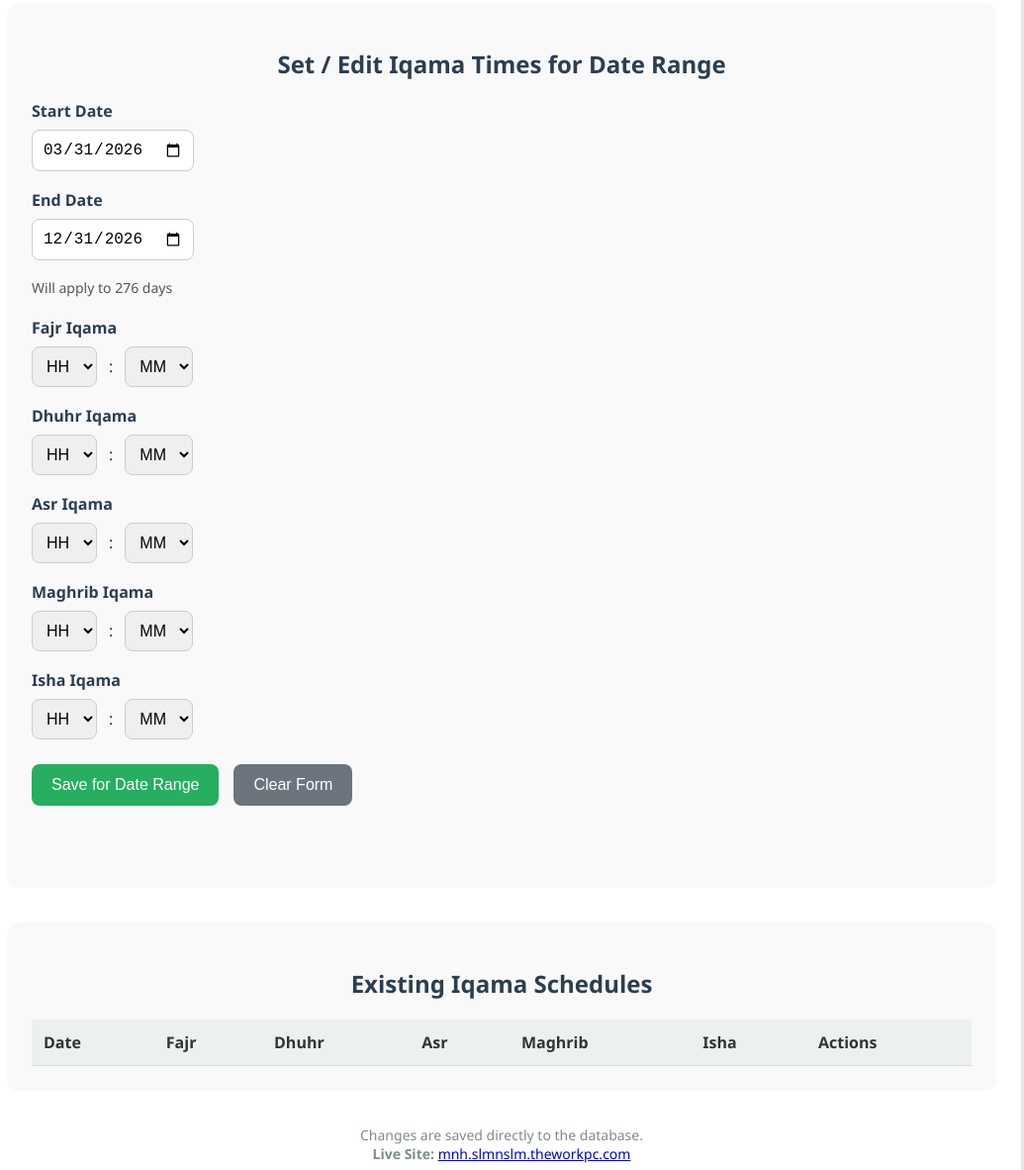
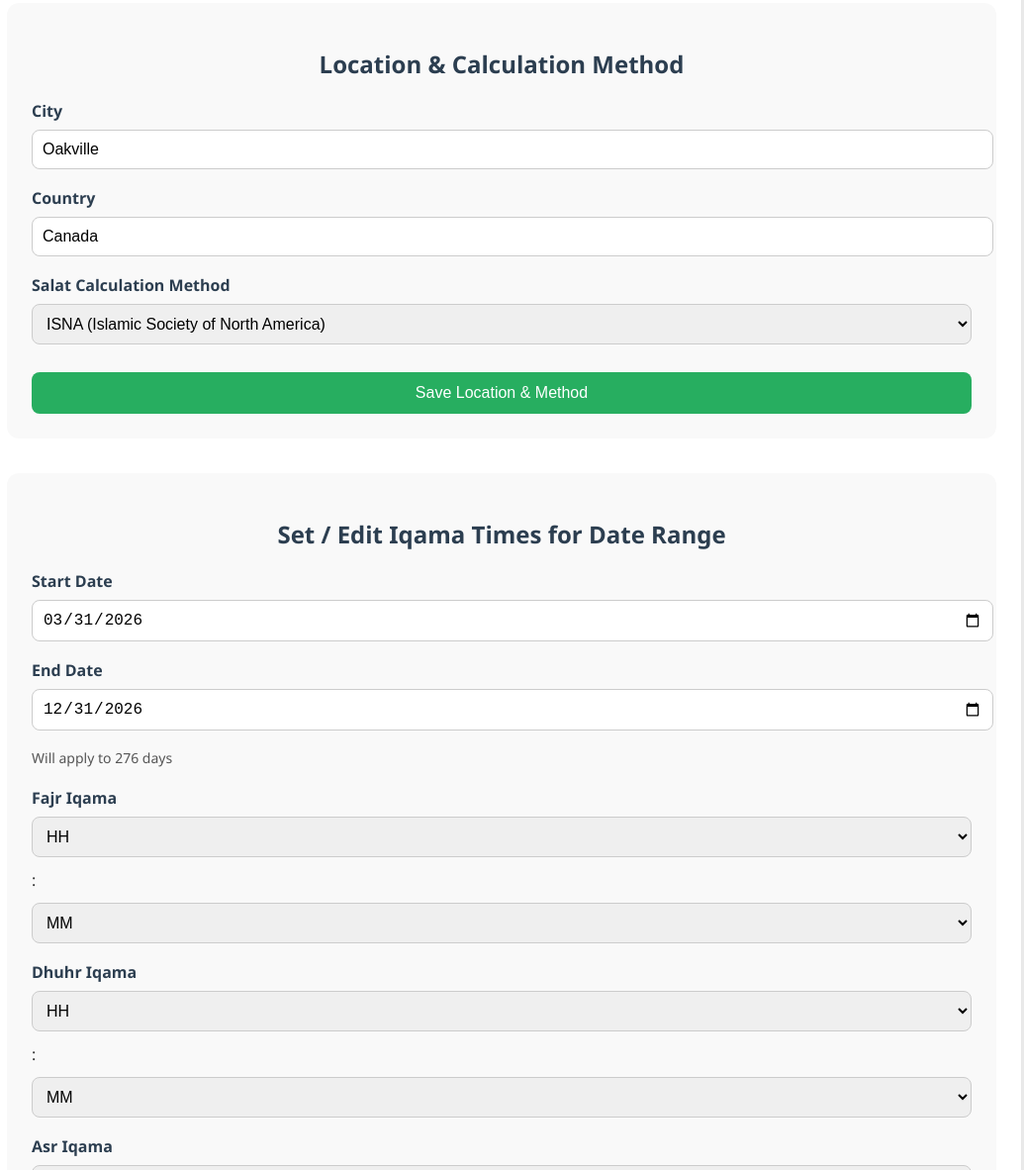
Before and after one commit to slmnslm/prayer-app, a website: page public/admin.html in a window 1280 px wide. Shown: the part 185-1367 px from the top of the page at 99% size, without its empty margins (133-1168 px from the left). Drawn offline with Linux system fonts and the light colour scheme; no server answers.

Commit message:
Prayer Times Changes

```diff
--- a/public/admin.html
+++ b/public/admin.html
@@ -20,10 +20,7 @@
       border-radius: 16px;
       box-shadow: 0 10px 30px rgba(0,0,0,0.1);
     }
-    h1, h2 {
-      text-align: center;
-      color: #2c3e50;
-    }
+    h1, h2 { text-align: center; color: #2c3e50; }
     .section {
       margin: 35px 0;
       padding: 25px;
@@ -39,7 +36,8 @@
       margin-bottom: 8px;
       color: #2c3e50;
     }
-    input[type="date"], select {
+    input[type="text"], input[type="date"], select {
+      width: 100%;
       padding: 10px;
       border: 1px solid #ccc;
       border-radius: 8px;
@@ -74,9 +72,7 @@
       text-align: left;
       border-bottom: 1px solid #ddd;
     }
-    th {
-      background: #ecf0f1;
-    }
+    th { background: #ecf0f1; }
     .actions button {
       margin-right: 6px;
       padding: 8px 14px;
@@ -91,12 +87,6 @@
     }
     .success { background: #d4edda; color: #155724; }
     .error { background: #f8d7da; color: #721c24; }
-    .note {
-      text-align: center;
-      color: #7f8c8d;
-      margin-top: 30px;
-      font-size: 14px;
-    }
   </style>
 </head>
 <body>
@@ -104,7 +94,36 @@
     <h1>Admin Panel - Iqama Times Management</h1>
     <p style="text-align:center; color:#7f8c8d;">https://mnh.slmnslm.theworkpc.com</p>
 
-    <!-- Form Section -->
+    <!-- Location & Method Settings -->
+    <div class="section">
+      <h2>Location & Calculation Method</h2>
+      <div class="form-group">
+        <label>City</label>
+        <input type="text" id="city" value="Oakville">
+      </div>
+      <div class="form-group">
+        <label>Country</label>
+        <input type="text" id="country" value="Canada">
+      </div>
+      <div class="form-group">
+        <label>Salat Calculation Method</label>
+        <select id="method">
+          <option value="5">Muslim World League</option>
+          <option value="1">University of Islamic Sciences, Karachi</option>
+          <option value="4">Egyptian General Authority of Survey</option>
+          <option value="2" selected>ISNA (Islamic Society of North America)</option>
+          <option value="6">Islamic Union of North America</option>
+          <option value="12">Union of Islamic Organisations in France</option>
+          <option value="13">Ministry of Awqaf and Islamic Affairs, Kuwait</option>
+          <option value="14">One-Seventh of the Night</option>
+        </select>
+      </div>
+      <button onclick="saveSettings()" class="btn-primary" style="width:100%; margin-top:10px;">
+        Save Location & Method
+      </button>
+    </div>
+
+    <!-- Iqama Times Section -->
     <div class="section">
       <h2>Set / Edit Iqama Times for Date Range</h2>
       <form id="iqamaForm">
@@ -155,14 +174,14 @@
         </div>
 
         <div style="display:flex; gap:15px; margin-top:25px;">
-          <button type="submit" class="btn-primary">Save for Date Range</button>
+          <button type="submit" class="btn-primary">Save Iqama Times</button>
           <button type="button" id="clearForm" class="btn-secondary">Clear Form</button>
         </div>
       </form>
       <div id="message" class="message"></div>
     </div>
 
-    <!-- Existing Schedules Table -->
+    <!-- Existing Schedules -->
     <div class="section">
       <h2>Existing Iqama Schedules</h2>
       <table>
@@ -181,9 +200,8 @@
       </table>
     </div>
 
-    <div class="note">
-      Changes are saved directly to the database.<br>
-      <strong>Live Site:</strong> <a href="https://mnh.slmnslm.theworkpc.com" target="_blank">mnh.slmnslm.theworkpc.com</a>
+    <div class="note" style="text-align:center; margin-top:30px;">
+      <a href="/" style="color:#3498db;">← Back to Main Prayer Times Page</a>
     </div>
   </div>
 
@@ -193,162 +211,75 @@
     const endEl = document.getElementById('endDate');
     const msgEl = document.getElementById('message');
 
-    // Populate hour and minute dropdowns
     function populateDropdowns() {
       prayers.forEach(p => {
-        const hourSelect = document.getElementById(p + '_hour');
-        const minSelect = document.getElementById(p + '_minute');
-
-        // Hours 00-23
+        const hSel = document.getElementById(p + '_hour');
+        const mSel = document.getElementById(p + '_minute');
         for (let i = 0; i < 24; i++) {
-          const opt = document.createElement('option');
+          let opt = document.createElement('option');
           opt.value = i.toString().padStart(2, '0');
           opt.textContent = opt.value;
-          hourSelect.appendChild(opt);
+          hSel.appendChild(opt);
         }
-
-        // Minutes (5-minute intervals)
         [0,5,10,15,20,25,30,35,40,45,50,55].forEach(m => {
-          const opt = document.createElement('option');
+          let opt = document.createElement('option');
           opt.value = m.toString().padStart(2, '0');
           opt.textContent = opt.value;
-          minSelect.appendChild(opt);
+          mSel.appendChild(opt);
         });
       });
     }
 
     function updateRangeInfo() {
       if (startEl.value && endEl.value) {
-        const start = new Date(startEl.value);
-        const end = new Date(endEl.value);
-        const days = Math.round((end - start) / (1000 * 60 * 60 * 24)) + 1;
+        const days = Math.round((new Date(endEl.value) - new Date(startEl.value)) / 86400000) + 1;
         document.getElementById('rangeInfo').textContent = `Will apply to ${days} day${days > 1 ? 's' : ''}`;
       }
     }
 
-    async function loadEntries() {
+    async function loadSettings() {
       try {
-        const res = await fetch('/api/iqama/all');
+        const res = await fetch('/api/settings');
         const data = await res.json();
-        const tbody = document.getElementById('entriesBody');
-        tbody.innerHTML = '';
+        document.getElementById('city').value = data.city || "Oakville";
+        document.getElementById('country').value = data.country || "Canada";
+        document.getElementById('method').value = data.method || 2;
+      } catch(e) {}
+    }
 
-        if (data.entries && data.entries.length > 0) {
-          data.entries.forEach(entry => {
-            const tr = document.createElement('tr');
-            tr.innerHTML = `
-              <td>${entry.date}</td>
-              <td>${entry.Fajr || '—'}</td>
-              <td>${entry.Dhuhr || '—'}</td>
-              <td>${entry.Asr || '—'}</td>
-              <td>${entry.Maghrib || '—'}</td>
-              <td>${entry.Isha || '—'}</td>
-              <td class="actions">
-                <button class="btn-edit" onclick="editDate('${entry.date}')">Edit</button>
-                <button class="btn-danger" onclick="deleteDate('${entry.date}')">Delete</button>
-              </td>
-            `;
-            tbody.appendChild(tr);
-          });
-        } else {
-          tbody.innerHTML = `<tr><td colspan="7" style="text-align:center; padding:20px;">No Iqama times saved yet.</td></tr>`;
-        }
+    async function saveSettings() {
+      const city = document.getElementById('city').value.trim();
+      const country = document.getElementById('country').value.trim();
+      const method = parseInt(document.getElementById('method').value);
+
+      if (!city || !country) {
+        showMessage("City and Country are required", "error");
+        return;
+      }
+
+      try {
+        const res = await fetch('/api/settings', {
+          method: 'POST',
+          headers: { 'Content-Type': 'application/json' },
+          body: JSON.stringify({ city, country, method })
+        });
+        const result = await res.json();
+        showMessage(result.message, res.ok ? "success" : "error");
       } catch (err) {
-        showMessage('Failed to load schedules', 'error');
+        showMessage("Failed to save settings", "error");
       }
     }
 
-    window.editDate = async (date) => {
-      startEl.value = endEl.value = date;
-      updateRangeInfo();
-
-      try {
-        const res = await fetch(`/api/iqama/date?date=${date}`);
-        const data = await res.json();
-        const iq = data.iqama || {};
-
-        prayers.forEach(p => {
-          const time = iq[p.charAt(0).toUpperCase() + p.slice(1)];
-          if (time) {
-            const [h, m] = time.split(':');
-            document.getElementById(p + '_hour').value = h;
-            document.getElementById(p + '_minute').value = m;
-          }
-        });
-        showMessage(`Loaded ${date} for editing`, 'success');
-      } catch (err) {
-        showMessage('Failed to load date', 'error');
-      }
-    };
-
-    window.deleteDate = async (date) => {
-      if (!confirm(`Delete all Iqama times for ${date}?`)) return;
-      try {
-        const res = await fetch('/admin/delete', {
-          method: 'POST',
-          headers: { 'Content-Type': 'application/json' },
-          body: JSON.stringify({ date })
-        });
-        const result = await res.json();
-        showMessage(result.message, res.ok ? 'success' : 'error');
-        if (res.ok) loadEntries();
-      } catch (err) {
-        showMessage('Delete failed', 'error');
-      }
-    };
-
-    function showMessage(text, type) {
-      msgEl.textContent = text;
-      msgEl.className = `message ${type}`;
-      setTimeout(() => {
-        msgEl.textContent = '';
-        msgEl.className = 'message';
-      }, 5000);
-    }
-
-    // Form Submit
-    document.getElementById('iqamaForm').addEventListener('submit', async (e) => {
-      e.preventDefault();
-      const formData = {
-        startDate: startEl.value,
-        endDate: endEl.value
-      };
-
-      prayers.forEach(p => {
-        const h = document.getElementById(p + '_hour').value;
-        const m = document.getElementById(p + '_minute').value;
-        formData[p] = (h && m) ? `${h}:${m}` : '';
-      });
-
-      try {
-        const res = await fetch('/admin/save-range', {
-          method: 'POST',
-          headers: { 'Content-Type': 'application/json' },
-          body: JSON.stringify(formData)
-        });
-        const result = await res.json();
-        showMessage(result.message, res.ok ? 'success' : 'error');
-        if (res.ok) loadEntries();
-      } catch (err) {
-        showMessage('Save failed', 'error');
-      }
-    });
-
-    // Clear Form
-    document.getElementById('clearForm').addEventListener('click', () => {
-      document.getElementById('iqamaForm').reset();
-      const today = new Date().toISOString().split('T')[0];
-      startEl.value = today;
-      endEl.value = new Date(new Date().getFullYear(), 11, 31).toISOString().split('T')[0];
-      updateRangeInfo();
-    });
+    // Existing functions (loadEntries, editDate, deleteDate, showMessage, form submit, etc.)
+    // ... (keep all your existing admin logic for Iqama times here)
 
     // Initialize
     populateDropdowns();
     startEl.value = new Date().toISOString().split('T')[0];
     endEl.value = new Date(new Date().getFullYear(), 11, 31).toISOString().split('T')[0];
     updateRangeInfo();
-    loadEntries();
+    loadSettings();
+    loadEntries();   // your existing function to load iqama schedules
   </script>
 </body>
 </html>
```
